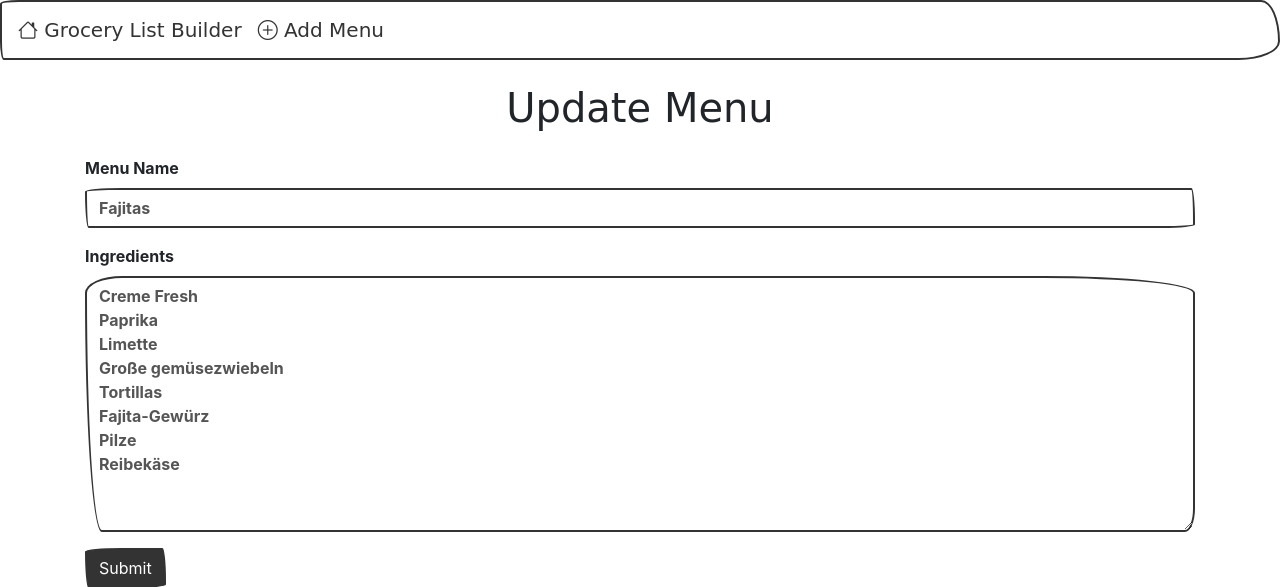
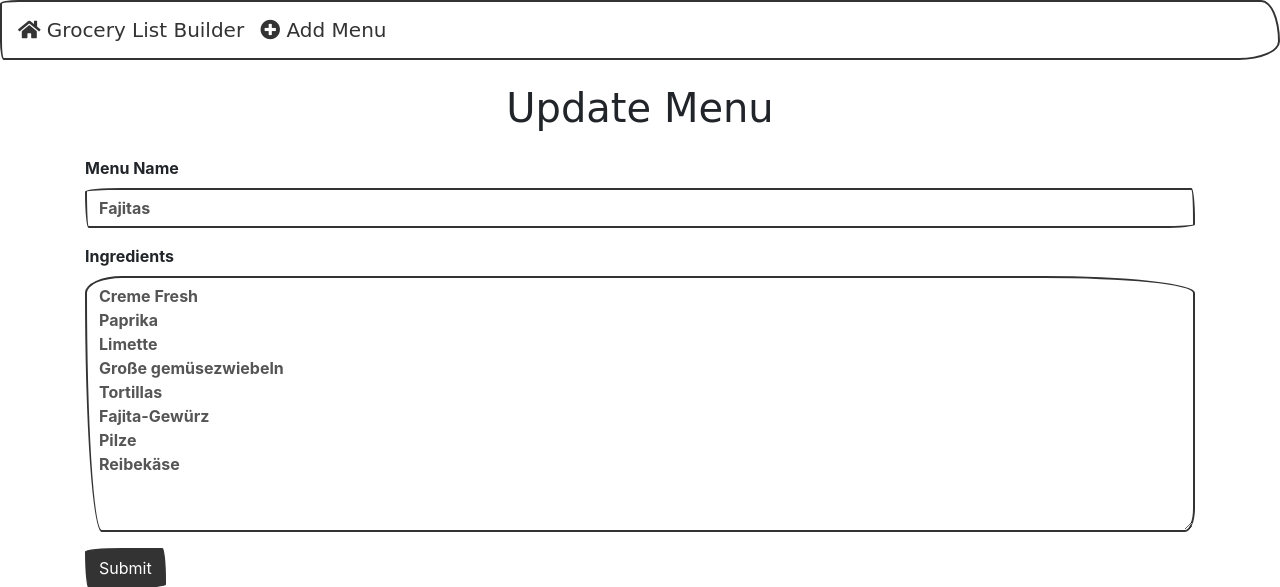
Before and after one commit to HolgerKurtz/grocery-list, a Flask app: page /update_menu/Fajitas in a window 1280 px wide. Shown: the top 587 px of the page. Run offline with Flask 3, Linux system fonts and the light colour scheme; some libraries are stand-ins or nearby versions; some web fonts are replaced.

```diff
--- a/templates/add_menu.html
+++ b/templates/add_menu.html
@@ -8,7 +8,6 @@
       href="https://cdn.jsdelivr.net/npm/bootswatch@4.5.2/dist/sketchy/bootstrap.min.css"
       rel="stylesheet"
     />
-    <link rel="stylesheet" href="https://cdn.jsdelivr.net/npm/bootstrap-icons@1.11.3/font/bootstrap-icons.min.css">
     <link
       rel="stylesheet"
       href="{{ url_for('static', filename='styles.css') }}"
@@ -16,7 +15,7 @@
   </head>
   <body>
     <nav class="navbar navbar-expand-sm navbar-light bg-light">
-      <a class="navbar-brand" href="/"><i class="bi bi-house"></i> Grocery List Builder</a>
+      <a class="navbar-brand" href="/">Grocery List Builder</a>
     </nav>
     <div class="container">
       <h1 class="text-center my-4">Add Menu</h1>
--- a/templates/funny_gif.html
+++ b/templates/funny_gif.html
@@ -7,7 +7,6 @@
       href="https://cdn.jsdelivr.net/npm/bootswatch@4.5.2/dist/sketchy/bootstrap.min.css"
       rel="stylesheet"
     />
-    <link rel="stylesheet" href="https://cdn.jsdelivr.net/npm/bootstrap-icons@1.11.3/font/bootstrap-icons.min.css">
     <meta name="robots" content="noindex" />
     <script src="https://code.jquery.com/jquery-3.5.1.min.js"></script>
     <script src="{{ url_for('static', filename='grocery_utils.js') }}"></script>
@@ -65,7 +64,7 @@
         You went to the store and bought all the ingredients. You're a great
         human being.
       </p>
-      <a href="/" class="btn btn-secondary mt-3"><i class="bi bi-house"></i> Start Over</a>
+      <a href="/" class="btn btn-secondary mt-3"><i class="fas fa-home"></i> Start Over</a>
     </div>
 
     <!-- FontAwesome -->
--- a/templates/update_menu.html
+++ b/templates/update_menu.html
@@ -8,7 +8,6 @@
       href="https://cdn.jsdelivr.net/npm/bootswatch@4.5.2/dist/sketchy/bootstrap.min.css"
       rel="stylesheet"
     />
-    <link rel="stylesheet" href="https://cdn.jsdelivr.net/npm/bootstrap-icons@1.11.3/font/bootstrap-icons.min.css">
     <link
       rel="stylesheet"
       href="{{ url_for('static', filename='styles.css') }}"
@@ -18,10 +17,10 @@
   <body>
     <nav class="navbar navbar-expand-sm navbar-light bg-light sticky-top">
       <a class="navbar-brand" href="/">
-        <i class="bi bi-house"></i> Grocery List Builder
+        <i class="fas fa-home"></i> Grocery List Builder
       </a>
       <a class="navbar-brand" href="/add_menu">
-        <i class="bi bi-plus-circle"></i> Add Menu
+        <i class="fas fa-plus-circle"></i> Add Menu
       </a>
     </nav>
 
```
